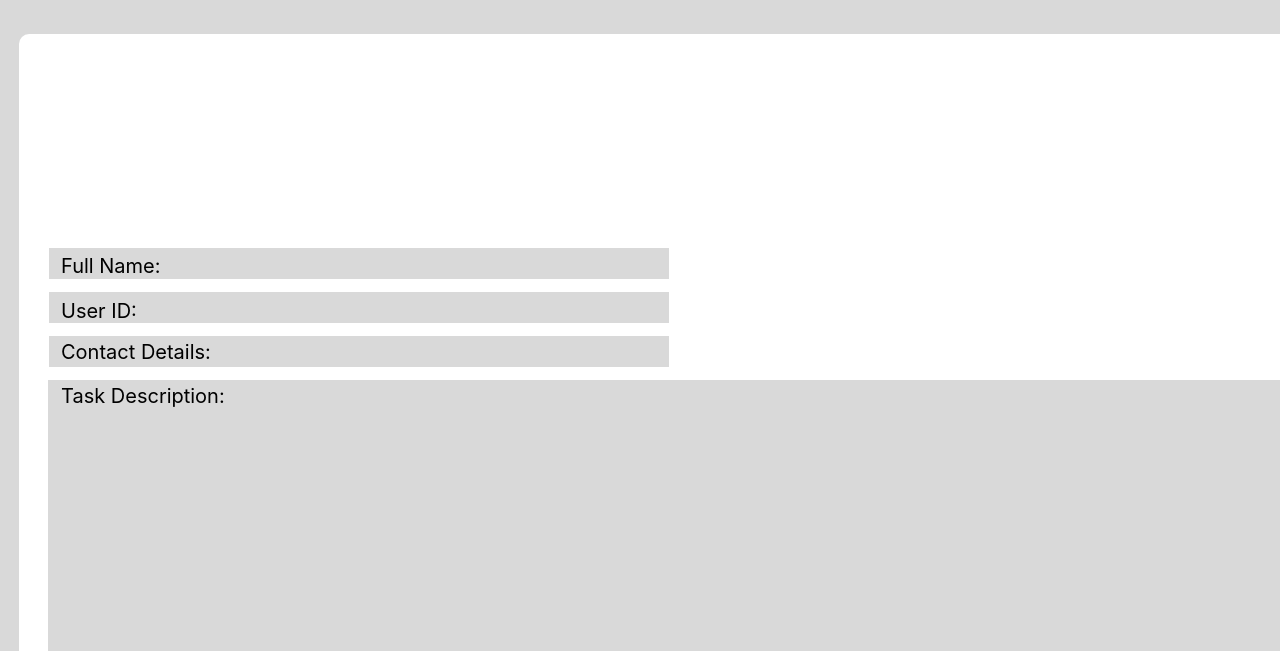
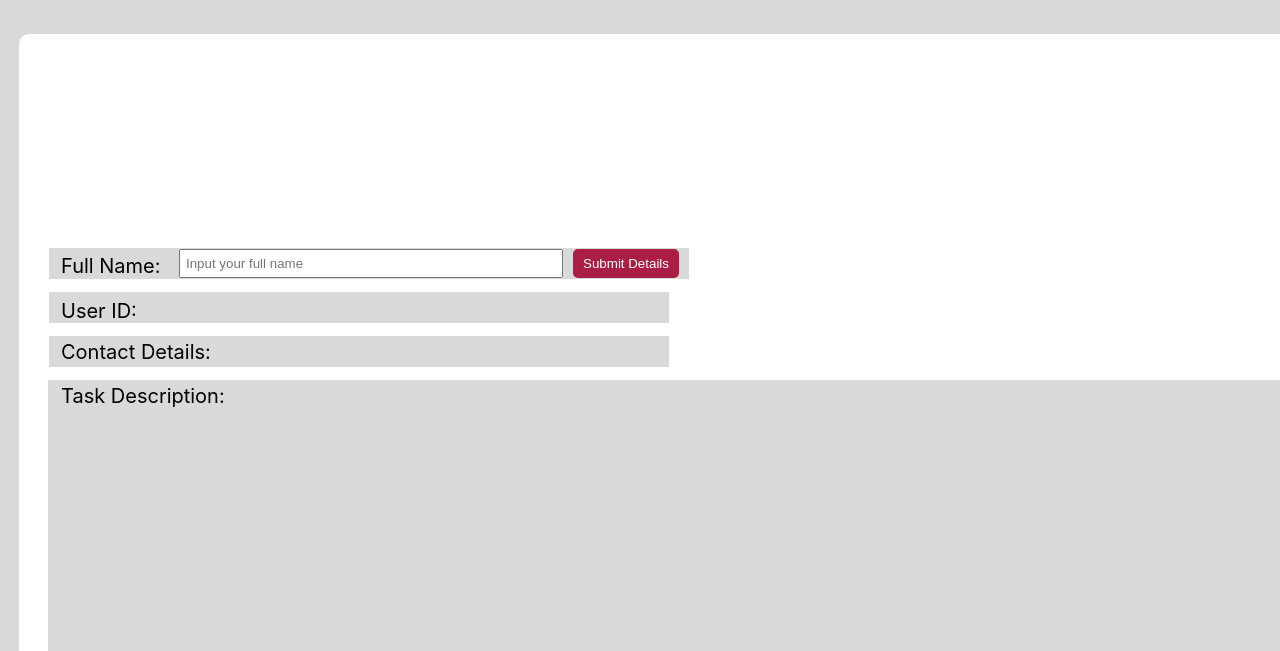
Before and after one commit to BenArnott/URS-Ticket-System, a plain HTML site: page index.html in a window 1280 px wide. Shown: the part 149-800 px from the top of the page. Drawn offline with Linux system fonts and the light colour scheme.

Commit message:
Javascript Input Box Additions

```diff
--- a/index.css
+++ b/index.css
@@ -94,14 +94,42 @@ border-style:hidden;
 outline:none;
 }
 
-.rectangle6
-{
-background-color:#d9d9d9;
-height:31px;
-width:620px;
-top:214px;
-left:30px;
-position:absolute;
+.rectangle6 {
+    background-color: #d9d9d9;
+    height: 31px;
+    width: 620px;
+    top: 214px;
+    left: 30px;
+    position: absolute;
+    display: flex;
+    align-items: center;
+    padding: 0 10px;
+    justify-content: flex-start;
+}
+
+.rectangle6 form {
+    width: 100%;
+    display: flex;
+    gap: 10px;
+    margin-left: 120px;
+}
+
+.rectangle6 input[type="text"] {
+    flex: 1;
+    padding: 5px;
+}
+
+.rectangle6 input[type="submit"] {
+    padding: 5px 10px;
+    background-color: #aa1e45;
+    color: #ffffff;
+    border: none;
+    border-radius: 5px;
+    cursor: pointer;
+}
+
+.rectangle6 input[type="submit"]:hover {
+    background-color: #991a3e;
 }
 
 .rectangle7
--- a/index.html
+++ b/index.html
@@ -27,7 +27,14 @@
 
         <div class="requiredcompletiondate">Required Completion Date:</div>
 
-        <div class="rectangle6"></div>
+        <div class="rectangle6">
+            <form id="input=form">
+                <input type="text" placeholder="Input your full name">
+                <input type="submit" value="Submit Details" id="userinput-btn">
+            </form>
+            <p id="output-field"></p>
+        </div>
+
         <div class="rectangle7"></div>
         <div class="rectangle8"></div>
         <div class="rectangle9"></div>
@@ -35,4 +42,5 @@
         <div class="rectangle11"></div>
     </div>
 </body>
+<script>src="index.js"</script>
 </html>
```
Also changed, not shown: index.js (added, +10 -0 lines).
